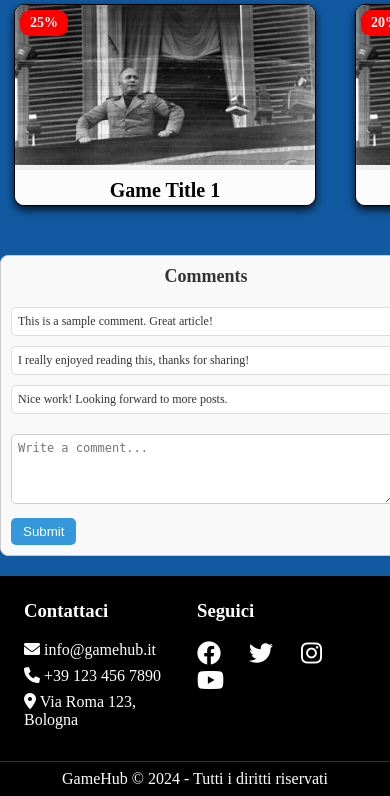
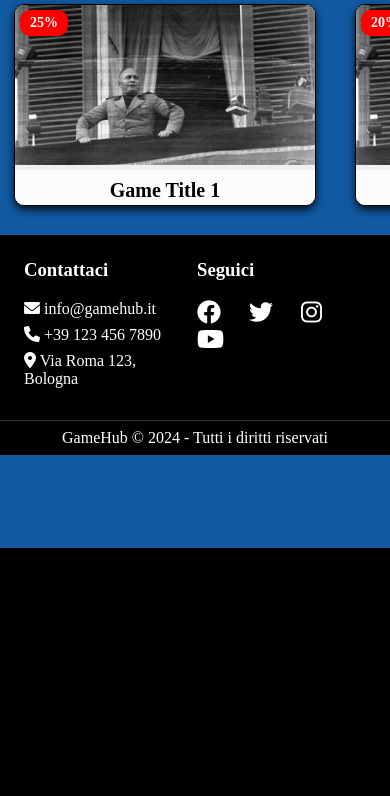
Before and after one commit to MatteoSquarz/GameHub, a PHP site: page /catalogo.html in a window 390 px wide; the page is wider, and only the part inside the window is pictured. Shown: the part 296-1092 px from the top of that part. After the commit the page ends 844 px from the top of that part, so only its background shows below. Run offline with PHP 8.4, Linux system fonts and the light colour scheme.

Commit message:
rimossa sezione commenti

```diff
--- a/catalogo.html
+++ b/catalogo.html
@@ -97,24 +97,6 @@
                 </a>
             </section>
 
-            <!-- Comment Section -->
-            <div class="comment-section">
-                <h2>Comments</h2>
-
-                <!-- Displaying existing comments -->
-                <div class="comments-list" id="commentsList">
-                <!-- Sample comments will be inserted here dynamically -->
-                    <div class="comment-item">This is a sample comment. Great article!</div>
-                    <div class="comment-item">I really enjoyed reading this, thanks for sharing!</div>
-                    <div class="comment-item">Nice work! Looking forward to more posts.</div>
-                </div>
-
-                <!-- Comment Form -->
-                <div class="comment-form">
-                    <textarea id="commentText" placeholder="Write a comment..." rows="4"></textarea>
-                    <button id="submitComment">Submit</button>
-                </div>
-            </div>
         </main>
 
         <footer>
--- a/style.css
+++ b/style.css
@@ -483,119 +483,3 @@ footer {
         border-radius: 4px;
     }
 }
-
-/* General Comment Section Styling */
-.comment-section {
-    width: 100%;
-    max-width: 600px;
-    margin: 20px auto;
-    padding: 20px;
-    border: 1px solid #ccc;
-    background-color: #f9f9f9;
-    border-radius: 8px;
-}
-
-.comment-section h2 {
-    text-align: center;
-    font-size: 24px;
-    color: #333;
-    margin-bottom: 20px;
-}
-
-.comments-list {
-    margin-top: 20px;
-}
-
-.comment-item {
-    background-color: #fff;
-    padding: 10px;
-    margin-bottom: 10px;
-    border: 1px solid #ddd;
-    border-radius: 5px;
-    font-size: 16px;
-    color: #333; /* Make sure the text is visible */
-    display: block; /* Ensure the elements are displayed */
-}
-
-/* Comment Form */
-.comment-form {
-    margin-top: 20px;
-    margin-right: 20px;
-}
-
-/* Textarea */
-.comment-form textarea {
-    width: 100%;
-    padding: 10px;
-    border-radius: 5px;
-    border: 1px solid #ccc;
-    font-size: 16px;
-    resize: vertical; /* Allow resizing vertically */
-}
-
-/* Submit Button */
-.comment-form button {
-    padding: 10px 20px;
-    background-color: #3498db;
-    color: white;
-    border: none;
-    border-radius: 5px;
-    cursor: pointer;
-    margin-top: 10px;
-}
-
-.comment-form button:hover {
-    background-color: #2980b9;
-}
-
-/* Responsive Styles */
-
-/* For tablets and smaller screens */
-@media screen and (max-width: 768px) {
-    .comment-section {
-        padding: 15px;
-    }
-
-    .comment-section h2 {
-        font-size: 20px; /* Slightly smaller heading */
-    }
-
-    .comment-item {
-        padding: 8px; /* Slightly smaller padding for comments */
-        font-size: 14px; /* Adjust font size for smaller devices */
-    }
-
-    .comment-form textarea {
-        padding: 8px; /* Adjust padding in textarea */
-        font-size: 14px; /* Adjust font size */
-    }
-
-    .comment-form button {
-        padding: 8px 16px; /* Adjust button size */
-    }
-}
-
-/* For small mobile screens */
-@media screen and (max-width: 480px) {
-    .comment-section {
-        padding: 10px;
-    }
-
-    .comment-section h2 {
-        font-size: 18px; /* Further reduce heading size */
-    }
-
-    .comment-item {
-        padding: 6px; /* Smaller padding for comments */
-        font-size: 12px; /* Smaller font size */
-    }
-
-    .comment-form textarea {
-        padding: 6px; /* Reduce textarea padding */
-        font-size: 12px; /* Smaller font size */
-    }
-
-    .comment-form button {
-        padding: 6px 12px; /* Smaller button */
-    }
-}
```
Also changed, not shown: script.js (+0 -41 lines).
